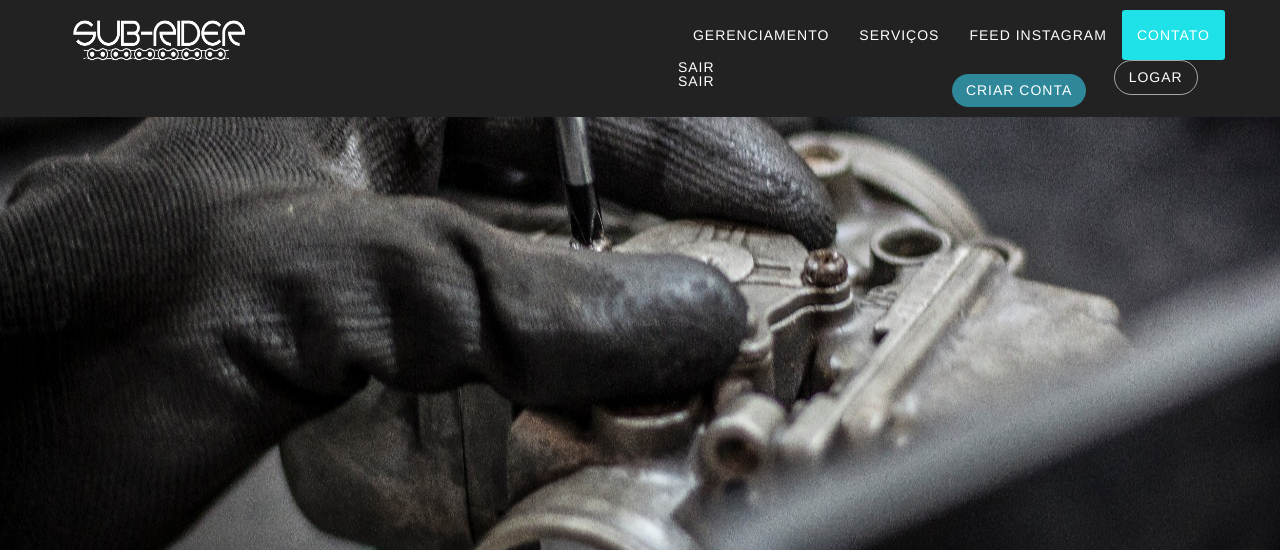
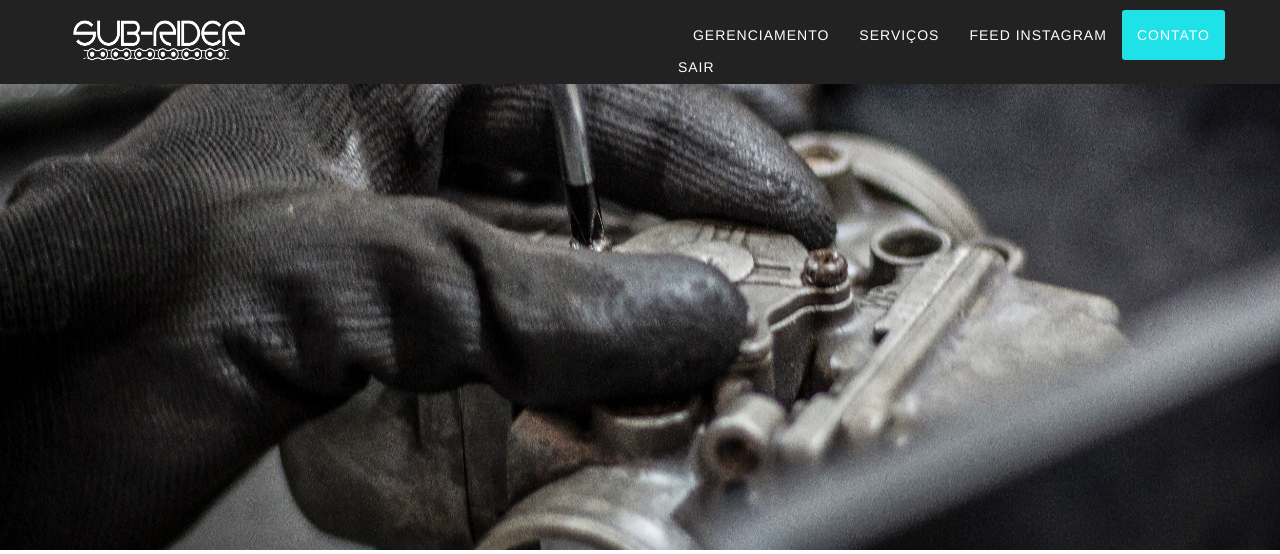
Before and after one commit to bruninjaman/subrider, a PHP site: page /index.php in a window 1280 px wide. Shown: the top 554 px of the page. Run offline with PHP 8.4, Linux system fonts and the light colour scheme; the visitor is signed in with stand-in values (Sample User, id 1); some libraries are stand-ins or nearby versions.

Commit message:
fix position login menu and double php entry

```diff
--- a/index.php
+++ b/index.php
@@ -66,34 +66,18 @@
 
                   <div class="logincss" style="display:inline;">
                      <li class="">
-                        <nav class="main-nav">
-                           <!-- inser more links here -->
-                           <a class="cd-signin" href="#0">Logar</a>
-                        </nav>
                         <?php
                         if (isset($_SESSION["user"])) {
                            echo '<a class="page-scroll loginicon" href="sairscript.php">Sair</a>';
                         } else {
-                           //echo '<a class="page-scroll loginicon" href="login.php">Login</a>';
+                           echo '<nav class="main-nav">';
+                           echo '<a class="cd-signin" href="#0">Logar</a>';
+                           echo '<a class="cd-signup" href="#0">Criar conta</a>';
+                           echo '</nav>';
                         }
                         ?>
                      </li>
 
-                     <li class="">
-                        <div class="logincss">
-                           <nav class="main-nav">
-                              <!-- inser more links here -->
-                              <a class="cd-signup" href="#0">Criar conta</a>
-                           </nav>
-                        </div>
-                        <?php
-                        if (isset($_SESSION["user"])) {
-                           echo '<a class="page-scroll loginicon" href="sairscript.php">Sair</a>';
-                        } else {
-                           //echo '<a class="page-scroll loginicon" href="login.php">Login</a>';
-                        }
-                        ?>
-                     </li>
                   </div>
                </ul>
             </div>
```
